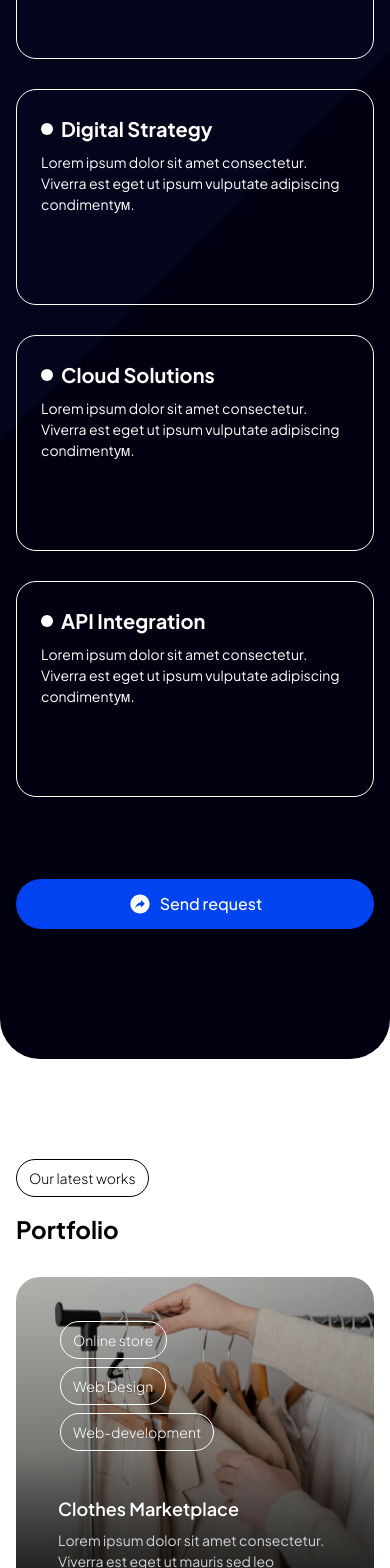
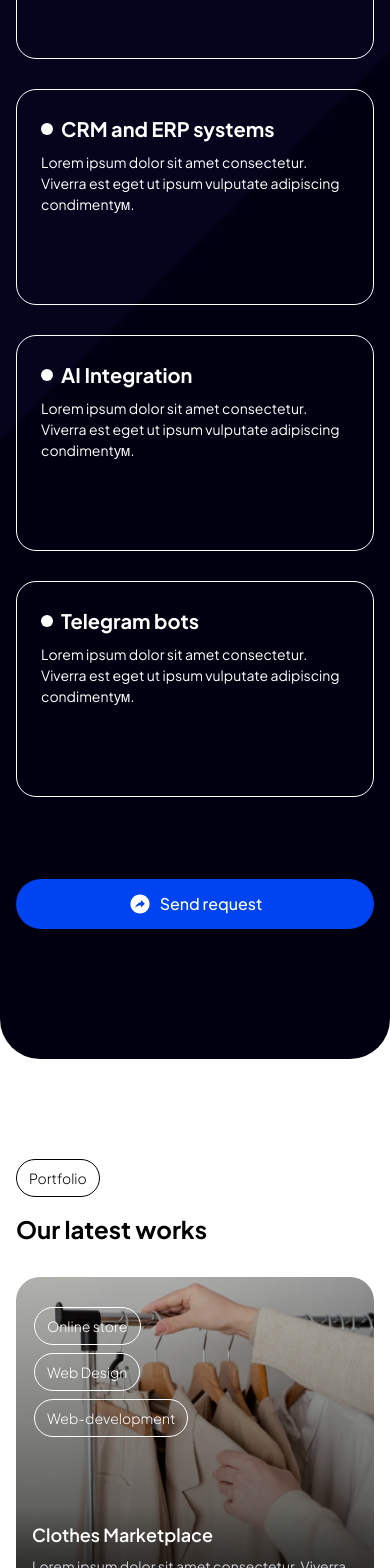
Before and after one commit to OlaSot/ocean_script, a Next.js app: page / in a window 390 px wide. Shown: the part 3191-4759 px from the top of the page. Built offline with nearby package versions, Linux system fonts and the light colour scheme.

Commit message:
improvements

```diff
--- a/components/layout/Footer.tsx
+++ b/components/layout/Footer.tsx
@@ -10,6 +10,12 @@ export function Footer() {
       <Container>
         <div className=" relative">
           <div className="grid grid-cols-1 md:grid-cols-4 gap-8">
+          <div className="space-y-4">
+            <h2 className="text-xl font-bold">Ocean Script</h2>
+            <p className="text-sm ">
+              Lorem ipsum dolor sit amet consectetur. Tellus massa vehicula condimentum ut feugiat volutpat sed.
+            </p>
+          </div>
             <div className="space-y-4">
               <h3 className="text-lg font-semibold">Navigation</h3>
               <ul className="space-y-2">
@@ -39,7 +45,7 @@ export function Footer() {
                 </li>
                 <li>
                   <Link
-                    href="/about"
+                    href="/about-us"
                     className="text-sm hover:text-gray-900 transition-colors"
                   >
                     About us
--- a/components/sections/Contact.tsx
+++ b/components/sections/Contact.tsx
@@ -230,12 +230,12 @@ export function Contact() {
                   </AnimatePresence>
                 </div>
 
-                <div className="flex w-full">
+                <div className="flex flex-col sm:flex-row w-full gap-4 sm:gap-0">
                   <div className="w-full text-left">
-                    <ArrowBtn text={"Continue"} className="w-auto" />
+                    <ArrowBtn text={"Continue"} className="w-full sm:w-auto" />
                   </div>
                   <div className="w-full">
-                    <p className="text-xs text-white/60 text-center">
+                    <p className="text-xs text-white/60 text-center sm:text-left">
                       By clicking the "Send" button, you consent to the
                       processing of personal data.
                     </p>
--- a/components/sections/Description.tsx
+++ b/components/sections/Description.tsx
@@ -39,20 +39,20 @@ export default function Description() {
           transition={{ duration: 0.8 }}
           className="relative"
         >
-          <h2 className="text-3xl sm:text-4xl font-bold text-black mb-4">
+          <h2 className="text-[20px] sm:text-4xl font-bold text-black mb-4">
             Ocean Script:
             <br />
-            <span className="text-3xl sm:text-4xl font-bold">
+            <span className="text-[20px] sm:text-4xl font-bold">
               Transforming Ideas into Digital Marvels
             </span>
           </h2>
-          <p className="text-lg text-black mb-4">
+          <p className="text-base md:text-lg text-black mb-4">
             Lorem ipsum dolor sit amet consectetur. Tellus mauris vehicula
             condimentum rutrum feugiat volutpat sed. Egestas justo lectus ut
             lacus malesuada leo interdum dolor dignissim nam est.
           </p>
 
-          <p className="text-lg text-black mb-4">
+          <p className="text-base md:text-lg text-black mb-4">
             Lorem ipsum dolor sit amet consectetur. Tellus mauris vehicula
             condimentum rutrum feugiat volutpat sed. Egestas justo lectus ut
             lacus malesuada leo interdum dolor dignissim nam est.
@@ -63,13 +63,13 @@ export default function Description() {
               expanded ? "max-h-[1000px]" : "max-h-0"
             }`}
           >
-            <p className="text-lg text-black mb-4">
+            <p className="text-base md:text-lg text-black mb-4">
               Lorem ipsum dolor sit amet consectetur. Tellus mauris vehicula
               condimentum rutrum feugiat volutpat sed. Egestas justo lectus ut
               lacus malesuada leo interdum dolor dignissim nam est.
             </p>
 
-            <p className="text-lg text-black mb-4">
+            <p className="text-base md:text-lg text-black mb-4">
               Lorem ipsum dolor sit amet consectetur. Tellus mauris vehicula
               condimentum rutrum feugiat volutpat sed. Egestas justo lectus ut
               lacus malesuada leo interdum dolor dignissim nam est.
@@ -78,7 +78,7 @@ export default function Description() {
 
           <button
             onClick={() => setExpanded(!expanded)}
-            className="mt-2 text-btn_color hover:text-blue-800 font-medium transition"
+            className="mt-2 text-btn_color hover:text-blue-800 font-bold transition"
           >
             {expanded ? "Read Less" : "Read More"}
           </button>
--- a/components/sections/Hero.tsx
+++ b/components/sections/Hero.tsx
@@ -32,7 +32,7 @@ export function Hero() {
         </motion.h1>
 
         <motion.p
-          className="text-base md:text-lg text-gray-300 mb-12 max-w-[350px] mx-auto"
+          className="text-base md:text-lg text-gray-300 mb-12 max-w-[350px] md:max-w-[850px] mx-auto"
           initial={{ opacity: 0, y: 20 }}
           animate={{ opacity: 1, y: 0 }}
           transition={{ duration: 0.6 }}
--- a/components/sections/Portfolio.tsx
+++ b/components/sections/Portfolio.tsx
@@ -10,7 +10,7 @@ export function Portfolio() {
   return (
     <section className="my-mobile md:my-desktop">
       <Container>
-        <SectionHeader title="Portfolio" tagText="Our latest works" tagVariant="black" />
+        <SectionHeader title="Our latest works" tagText="Portfolio" tagVariant="black" />
         <ProjectsGrid />
         <motion.div
           className="btn text-center md:mt-8"
--- a/components/sections/Services.tsx
+++ b/components/sections/Services.tsx
@@ -16,19 +16,19 @@ const services = [
     description: "Lorem ipsum dolor sit amet consectetur. Viverra est eget ut ipsum vulputate adipiscing condimentum.",
   },
   {
-    title: "Mobile Apps",
+    title: "Advertising",
     description: "Lorem ipsum dolor sit amet consectetur. Viverra est eget ut ipsum vulputate adipiscing condimentum.",
   },
   {
-    title: "Digital Strategy",
+    title: "CRM and ERP systems",
     description: "Lorem ipsum dolor sit amet consectetur. Viverra est eget ut ipsum vulputate adipiscing condimentум.",
   },
   {
-    title: "Cloud Solutions",
+    title: "AI Integration",
     description: "Lorem ipsum dolor sit amet consectetur. Viverra est eget ut ipsum vulputate adipiscing condimentум.",
   },
   {
-    title: "API Integration",
+    title: "Telegram bots",
     description: "Lorem ipsum dolor sit amet consectetur. Viverra est eget ut ipsum vulputate adipiscing condimentум.",
   },
 ];
--- a/components/sections/WorkProcess.tsx
+++ b/components/sections/WorkProcess.tsx
@@ -4,6 +4,7 @@ import { motion } from "framer-motion";
 import { Container } from "../Container";
 import { SectionHeader } from "../ui/SectionHeader";
 import { Inter } from "next/font/google";
+import ArrowLeftButton from "../ui/arrowLeftBtn";
 
 const inter = Inter({ subsets: ["latin"] });
 
@@ -66,10 +67,18 @@ export function WorkProcess() {
                 <div className="absolute top-2 right-2 sm:top-4 sm:right-4 w-3 sm:w-4 h-3 sm:h-4 bg-gray-300 rounded-full" />
               </div>
 
-              <div className="absolute bottom-0 right-0 w-2 sm:w-3 h-2 sm:h-3 bg-white rounded-tl-full" />
+
             </motion.div>
           ))}
         </div>
+        <motion.div
+          className="btn text-center md:mt-8"
+          initial={{ opacity: 0 }}
+          whileInView={{ opacity: 1 }}
+          viewport={{ once: true }}
+        >
+          <ArrowLeftButton text={"Learn more"} />
+        </motion.div>
       </Container>
     </section>
   );
--- a/components/ui/ProjectsGrid.tsx
+++ b/components/ui/ProjectsGrid.tsx
@@ -76,13 +76,13 @@ export default function ProjectsGrid() {
               <div className="absolute inset-0 bg-gradient-to-b from-transparent to-black/70" />
             </div>
 
-            <div className="absolute top-4 left-4 flex flex-col items-start gap-2 p-[28px] sm:p-[40px]">
+            <div className="absolute top-0 left-0 flex flex-col items-start gap-2 py-[30px] px-[18px] sm:p-[40px]">
               {project.tags.map((tag, index) => (
                 <Tag key={index} text={tag.text} />
               ))}
             </div>
 
-            <div className="absolute bottom-0 left-0 right-0 p-[42px] bg-gradient-to-t from-black/80 to-transparent">
+            <div className="absolute bottom-0 left-0 right-0 p-[16px] sm:p-[40px] bg-gradient-to-t from-black/80 to-transparent">
               <h3 className="text-[18px] md:text-3xl font-semibold mb-2">
                 {project.title}
               </h3>
--- a/components/ui/ServiceCardHome.tsx
+++ b/components/ui/ServiceCardHome.tsx
@@ -15,12 +15,12 @@ export function ServiceCardHome({ title, description, index}: ServiceCardProps)
 
   return (
     <motion.div
-      initial={{ opacity: 0, y: 20 }}
+      initial={{ opacity: 0, y: 20}}
       whileInView={{ opacity: 1, y: 0 }}
       viewport={{ once: true }}
       transition={{ duration: 0.5, delay: index * 0.1 }}
       className="relative h-[216px] p-6 rounded-[20px] border border-white bg-transparent md:min-h-[370px] flex flex-col justify-between
-      transition duration-300 overflow-hidden cursor-pointer"
+       overflow-hidden cursor-pointer"
       onMouseEnter={() => setIsHovered(true)}
       onMouseLeave={() => setIsHovered(false)}
     >
--- a/components/ui/ServicesGrid.tsx
+++ b/components/ui/ServicesGrid.tsx
@@ -8,6 +8,7 @@ interface Service {
   title: string;
   description: string;
   image?: string;
+
 }
 
 interface ServicesGridProps {
```
